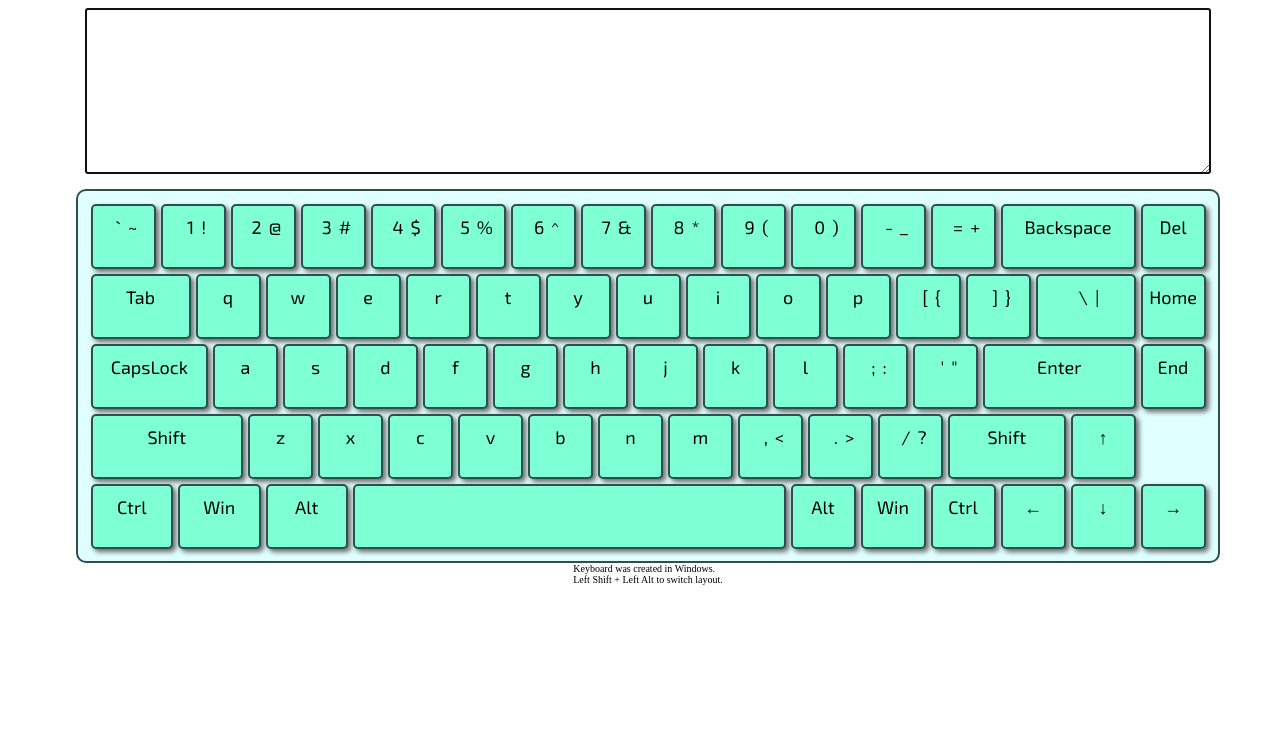
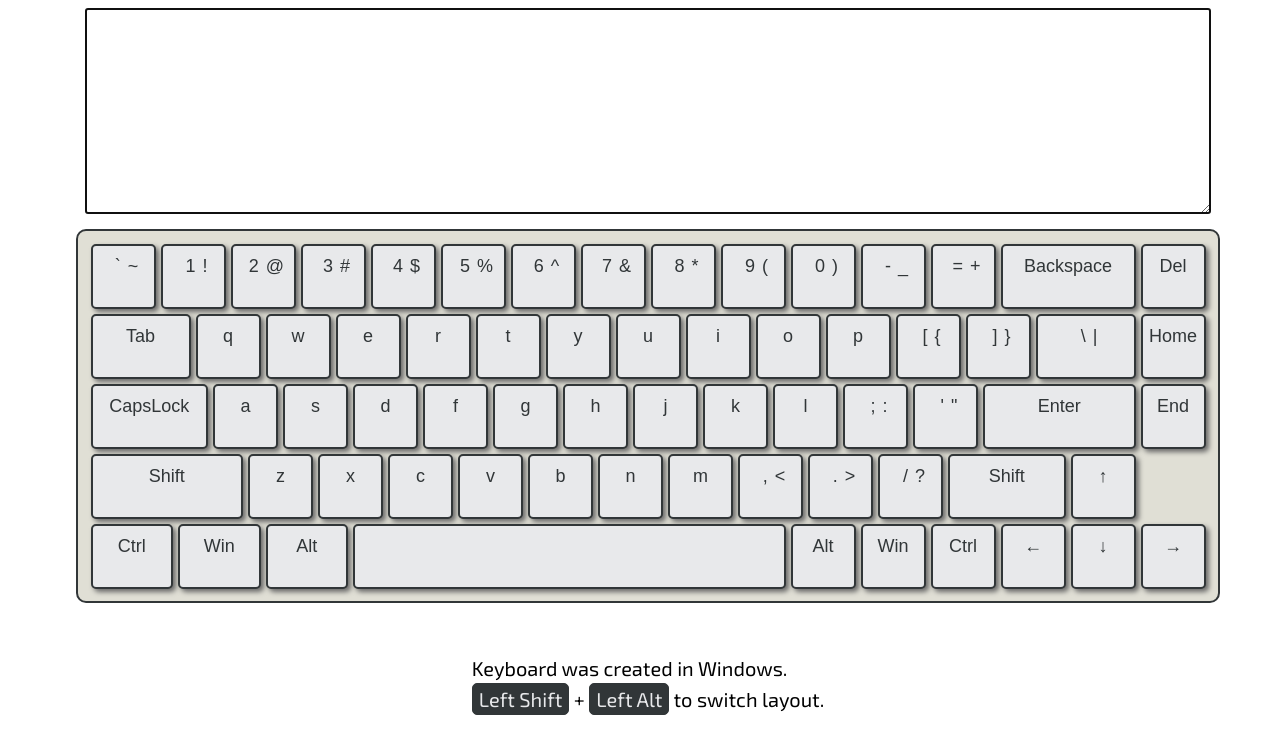
Before and after one commit to severgun/virtual-keyboard, a website with bundled scripts: page index.html in a window 1280 px wide. Built offline with nearby package versions, Linux system fonts and the light colour scheme.

Commit message:
refactor: change styling

```diff
--- a/index.css
+++ b/index.css
@@ -1,6 +1,12 @@
 html {
+  font-family: 'Exo 2', sans-serif;
   font-size: 10px;
   --key-size: 7rem;
+
+  --main-color: #E8E9EB;
+  --secondary-color: #313638;
+  --light-color: #E0DFD5;
+  --accent-color: #F06543;
 }
 
 .wrapper {
@@ -15,7 +21,8 @@ html {
   width: calc(var(--key-size) * 16);
   height: auto;
   margin-bottom: 1.5rem;
-    font-family: 'Exo 2', sans-serif;
+
+  font-size: 1.8rem;
 }
 
 .keyboard {
@@ -26,10 +33,10 @@ html {
   width: max-content;
   padding: 1rem;
 
-    border: 0.2rem solid darkslategrey;
+  border: 0.2rem solid var(--secondary-color);
   border-radius: 1rem;
 
-    background-color: lightcyan;
+  background-color: var(--light-color);
 }
 
 .keyboard__key {
@@ -39,14 +46,13 @@ html {
   padding-top: 1rem;
   justify-content: center;
 
-    font-family: 'Exo 2', sans-serif;
-    /* font-family: 'JetBrains Mono', monospace; */
   font-size: 1.8rem;
   text-align: center;
 
-    background-color: aquamarine;
+  background-color: var(--main-color);
+  color: var(--secondary-color);
 
-    border: 0.2rem solid darkslategrey;
+  border: 0.2rem solid var(--secondary-color);
   border-radius: 0.5rem;
 
   box-shadow: 0.3rem 0.3rem 0.5rem dimgray;
@@ -64,7 +70,7 @@ html {
 
 .keyboard__key_pressed {
   box-shadow:none;
-    background-color: darkcyan;
+  background-color: var(--accent-color);
   transform: translate(0.2rem, 0.2rem);
   transform: scale(0.98);
 }
@@ -72,10 +78,6 @@ html {
 .keyboard__placeholder {
   grid-column-end: span 4;
   margin: 0.25rem;
-}
-
-.keyboard__modifier-key {
-    background-color: darkcyan;
 }
 
 .keyboard__shift-left {
@@ -113,3 +115,18 @@ html {
 .keyboard__ctrl-alt-shift-left {
   grid-column-end: span 5;
 }
+
+.note {
+  margin-top: 5rem;
+  line-height: 3rem;
+  font-size: 2rem;
+}
+
+.note__key {
+  display: inline-block;
+  padding: 0 0.6rem;
+  background-color: var(--secondary-color);
+  color: var(--main-color);
+  border: 0.1rem solid var(--secondary-color);
+  border-radius: 0.5rem;
+}
```
Lines whose indentation alone changed are shown as unchanged.
